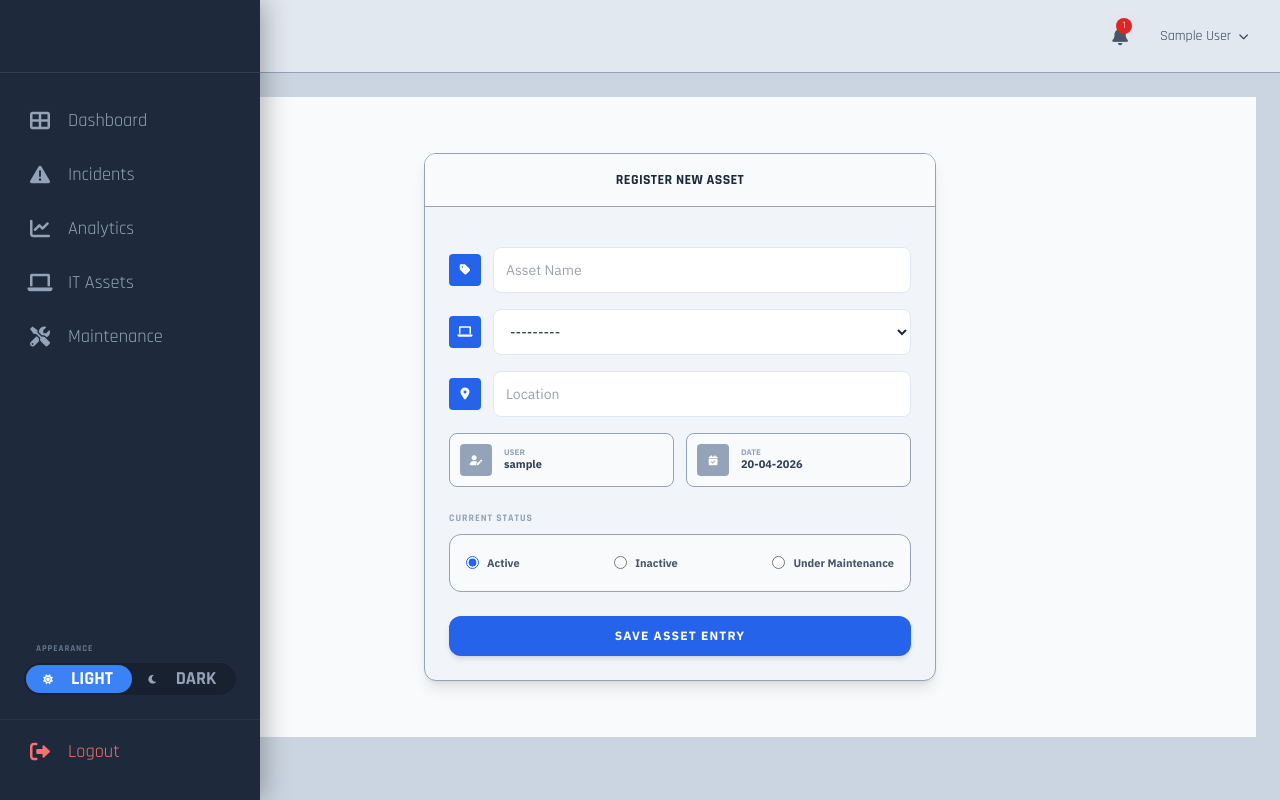
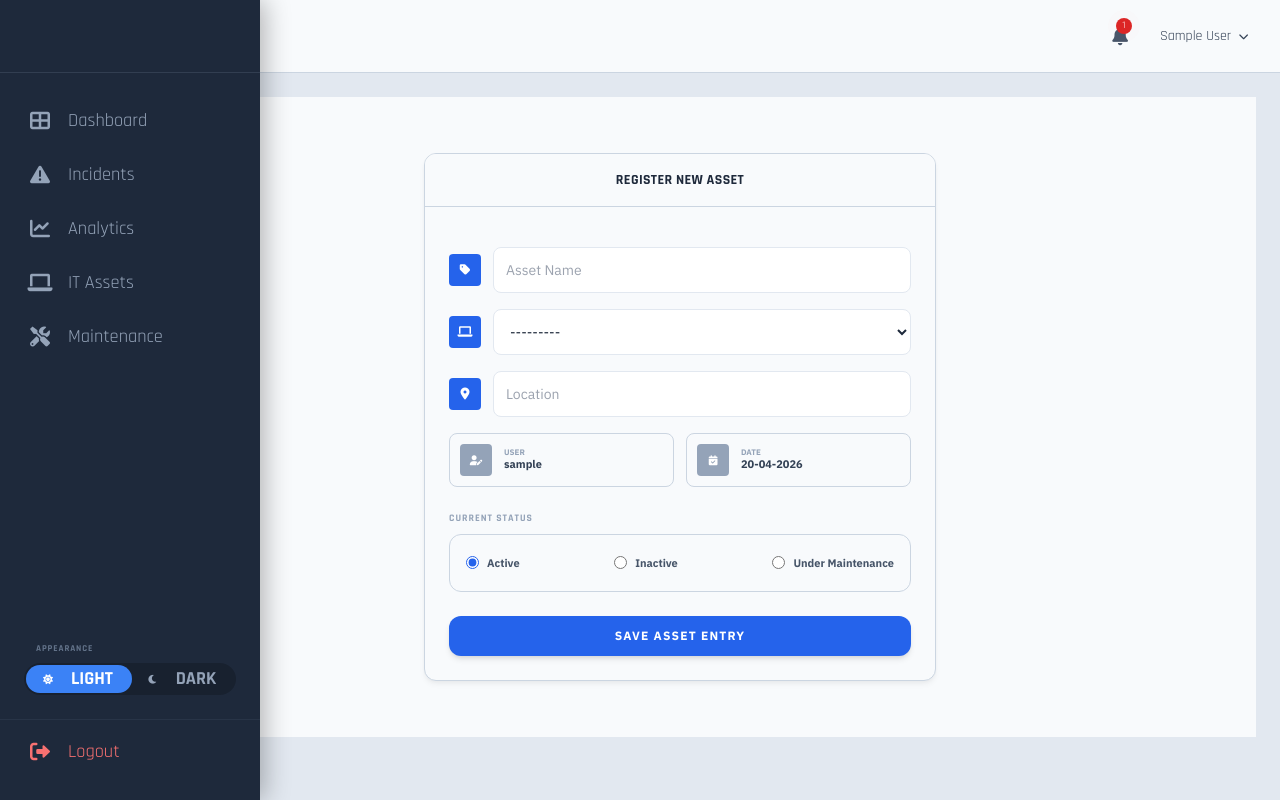
Before and after one commit to HonradGallardo/950th-CEWW-Project, a Django app: page /assets/add/ in a window 1280 px wide. Run offline with Django 4.2, Linux system fonts and the light colour scheme; the visitor is signed in with stand-in values (Sample User, id 1); data comes from the database, SQL or seed files in the repository; some libraries are stand-ins or nearby versions.

Commit message:
Improving UI

```diff
--- a/core/templates/base.html
+++ b/core/templates/base.html
@@ -36,7 +36,7 @@
 
         body, html {
             height: 100vh; margin: 0; overflow-x: hidden;
-            background-color: #cbd5e1; /* Base Light Mode Background: slate-300 */
+            background-color: #e2e8f0; /* Soft slate-200 */
         }
 
         /* Stops all animations from firing when the page first loads to prevent FOUC */
@@ -163,57 +163,61 @@
         .theme-pill { position: absolute; width: 50%; height: calc(100% - 4px); background: #3b82f6; border-radius: 50px; transition: transform 0.3s cubic-bezier(0.4, 0, 0.2, 1); left: 2px; }
         body.dark-mode .theme-pill { transform: translateX(calc(100% - 4px)); }
 
-        /* --- LIGHT MODE SPECIFIC OVERRIDES (Shades of Grey & High Contrast Borders) --- */
-        body:not(.dark-mode) { background-color: #cbd5e1 !important; } /* slate-300 Base Background */
+        /* --- LIGHT MODE SPECIFIC OVERRIDES (Modernized & Professional) --- */
+        body:not(.dark-mode) { background-color: #e2e8f0 !important; } /* slate-200 Base Background */
 
         body:not(.dark-mode) .bg-white {
-            background-color: #f1f5f9 !important; /* slate-100 for all cards/panels */
-            border-color: #94a3b8 !important; /* slate-400 for visible borders */
+            background-color: #f8fafc !important; /* slate-50 for all cards/panels - softer than pure white */
+            border-color: #cbd5e1 !important; /* slate-300 for subtle, professional borders */
             border-width: 1px !important;
+            box-shadow: 0 4px 6px -1px rgba(0, 0, 0, 0.05), 0 2px 4px -1px rgba(0, 0, 0, 0.03) !important; /* Adds modern depth */
         }
 
         body:not(.dark-mode) .border-slate-50,
         body:not(.dark-mode) .border-slate-100,
         body:not(.dark-mode) .border-slate-200,
         body:not(.dark-mode) .border-slate-300 {
-            border-color: #94a3b8 !important; /* slate-400 forces faint borders to be visible */
+            border-color: #cbd5e1 !important; /* slate-300 for interior lines */
         }
 
         /* Table Overrides */
         body:not(.dark-mode) table {
-            background-color: #f1f5f9 !important; /* slate-100 */
-            border: 1px solid #94a3b8 !important; /* slate-400 */
+            background-color: #f8fafc !important; /* slate-50 */
+            border: 1px solid #cbd5e1 !important; /* slate-300 */
         }
         body:not(.dark-mode) th {
-            background-color: #e2e8f0 !important; /* slate-200 */
-            color: #334155 !important; /* slate-700 text */
-            border-bottom: 2px solid #94a3b8 !important; /* slate-400 */
+            background-color: #f1f5f9 !important; /* slate-100 header */
+            color: #475569 !important; /* slate-600 text for strong readability */
+            border-bottom: 1px solid #cbd5e1 !important; /* slate-300 */
+            font-weight: 600 !important;
         }
         body:not(.dark-mode) td {
-            border-bottom: 1px solid #94a3b8 !important; /* slate-400 */
+            border-bottom: 1px solid #e2e8f0 !important; /* slate-200 softer internal borders */
         }
         body:not(.dark-mode) tr:hover td {
-            background-color: #e2e8f0 !important; /* slate-200 hover effect */
+            background-color: #f1f5f9 !important; /* slate-100 hover effect */
         }
 
         /* Graph/Canvas Overrides */
         body:not(.dark-mode) canvas {
-            background-color: #e2e8f0 !important; /* slate-200 */
-            border: 1px solid #94a3b8 !important; /* slate-400 */
+            background-color: #f8fafc !important; /* slate-50 */
+            border: 1px solid #cbd5e1 !important; /* slate-300 */
             border-radius: 0.5rem;
             padding: 0.5rem;
+            box-shadow: 0 4px 6px -1px rgba(0, 0, 0, 0.05), 0 2px 4px -1px rgba(0, 0, 0, 0.03) !important;
         }
 
         /* --- DARK MODE OVERRIDES --- */
         body.dark-mode header { background-color: #1e293b; border-color: #334155; }
         body.dark-mode header h1, body.dark-mode header span, body.dark-mode header i { color: #f1f5f9; }
-        body.dark-mode .bg-white { background-color: #1e293b !important; border-color: #334155 !important; }
+        body.dark-mode .bg-white { background-color: #1e293b !important; border-color: #334155 !important; box-shadow: none !important; }
         body.dark-mode .text-slate-700, body.dark-mode .text-slate-800 { color: #f1f5f9 !important; }
         body.dark-mode .text-slate-500 { color: #cbd5e1 !important; }
     </style>
 </head>
 
-<body class="bg-slate-300 font-rajdhani preload"> <script>
+<body class="bg-slate-200 font-rajdhani preload">
+    <script>
         (function() {
             if (localStorage.getItem('theme') === 'dark') {
                 document.body.classList.add('dark-mode');
@@ -321,7 +325,7 @@
         </div>
 
         <div id="main-content">
-            <header class="bg-slate-200 px-4 md:px-8 h-[73px] flex items-center justify-between border-b border-slate-400 shrink-0 sticky top-0 z-40">
+            <header class="bg-slate-50 px-4 md:px-8 h-[73px] flex items-center justify-between border-b border-slate-300 shrink-0 sticky top-0 z-40">
                 <div class="flex items-center min-w-0 flex-1">
                     <button id="burgerBtn" class="lg:hidden p-2 mr-2 text-slate-600 hover:text-blue-600 focus:outline-none flex-shrink-0 transition-transform">
                         <i class="fas fa-bars text-lg"></i>
@@ -340,18 +344,18 @@
                             </span>
                             {% endif %}
                         </button>
-                        <div id="notifDropdown" class="hidden absolute right-[-50px] sm:right-0 mt-3 w-72 sm:w-80 bg-slate-100 rounded-xl shadow-2xl border border-slate-400 z-50 overflow-hidden">
-                            <div class="px-4 py-3 border-b border-slate-300 flex justify-between items-center bg-slate-200/50">
-                                <span class="text-[10px] font-black uppercase tracking-widest text-slate-600">Incidents</span>
+                        <div id="notifDropdown" class="hidden absolute right-[-50px] sm:right-0 mt-3 w-72 sm:w-80 bg-white rounded-xl border border-slate-300 z-50 overflow-hidden">
+                            <div class="px-4 py-3 border-b border-slate-200 flex justify-between items-center bg-slate-50/50">
+                                <span class="text-[10px] font-black uppercase tracking-widest text-slate-500">Incidents</span>
                                 <a href="{% url 'mark_all_read' %}" class="text-[10px] text-blue-600 hover:underline font-rajdhani uppercase">Mark all</a>
                             </div>
                             <div class="max-h-96 overflow-y-auto custom-scrollbar">
                                 {% for n in user.notifications.all|dictsortreversed:"created_at"|slice:":5" %}
-                                    <div class="px-4 py-3 border-b border-slate-300 hover:bg-slate-200">
+                                    <div class="px-4 py-3 border-b border-slate-100 hover:bg-slate-50">
                                         <p class="text-xs text-slate-700 leading-snug">{{ n.message }}</p>
                                     </div>
                                 {% empty %}
-                                    <div class="px-4 py-8 text-center"><p class="text-xs text-slate-500 italic">No reports</p></div>
+                                    <div class="px-4 py-8 text-center"><p class="text-xs text-slate-400 italic">No reports</p></div>
                                 {% endfor %}
                             </div>
                         </div>
@@ -364,13 +368,13 @@
                             </span>
                             <i class="fas fa-chevron-down text-[10px]"></i>
                         </button>
-                        <div id="userDropdown" class="hidden absolute right-0 mt-3 w-48 bg-slate-100 rounded-xl shadow-xl py-2 border border-slate-400 z-50 overflow-hidden">
-                            <a href="{% url 'profile' %}" class="flex items-center gap-3 px-4 py-2 text-sm text-slate-700 dark:text-slate-200 hover:bg-slate-200 dark:hover:bg-slate-700 transition-colors">
+                        <div id="userDropdown" class="hidden absolute right-0 mt-3 w-48 bg-white rounded-xl py-2 border border-slate-300 z-50 overflow-hidden">
+                            <a href="{% url 'profile' %}" class="flex items-center gap-3 px-4 py-2 text-sm text-slate-700 hover:bg-slate-50 transition-colors">
                                 <i class="fas fa-user-shield text-xs text-blue-500"></i><span>Profile</span>
                             </a>
                             <form action="{% url 'logout' %}" method="post">
                                 {% csrf_token %}
-                                <button type="submit" class="w-full flex items-center gap-3 px-4 py-2 text-sm text-red-600 dark:text-red-400 hover:bg-red-100 dark:hover:bg-red-500/10 text-left transition-colors">
+                                <button type="submit" class="w-full flex items-center gap-3 px-4 py-2 text-sm text-red-600 hover:bg-red-50 text-left transition-colors">
                                     <i class="fas fa-sign-out-alt text-xs"></i><span>Logout</span>
                                 </button>
                             </form>
```
